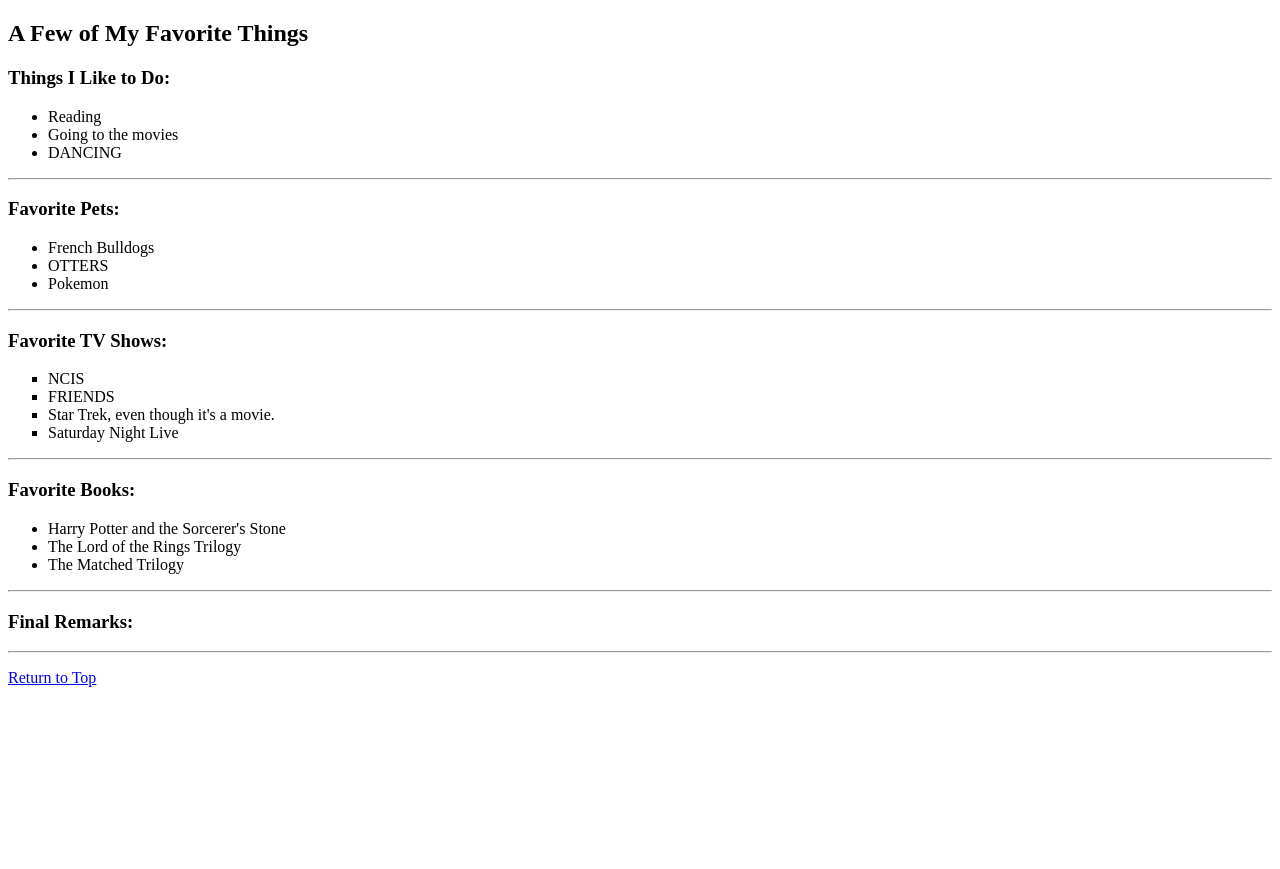
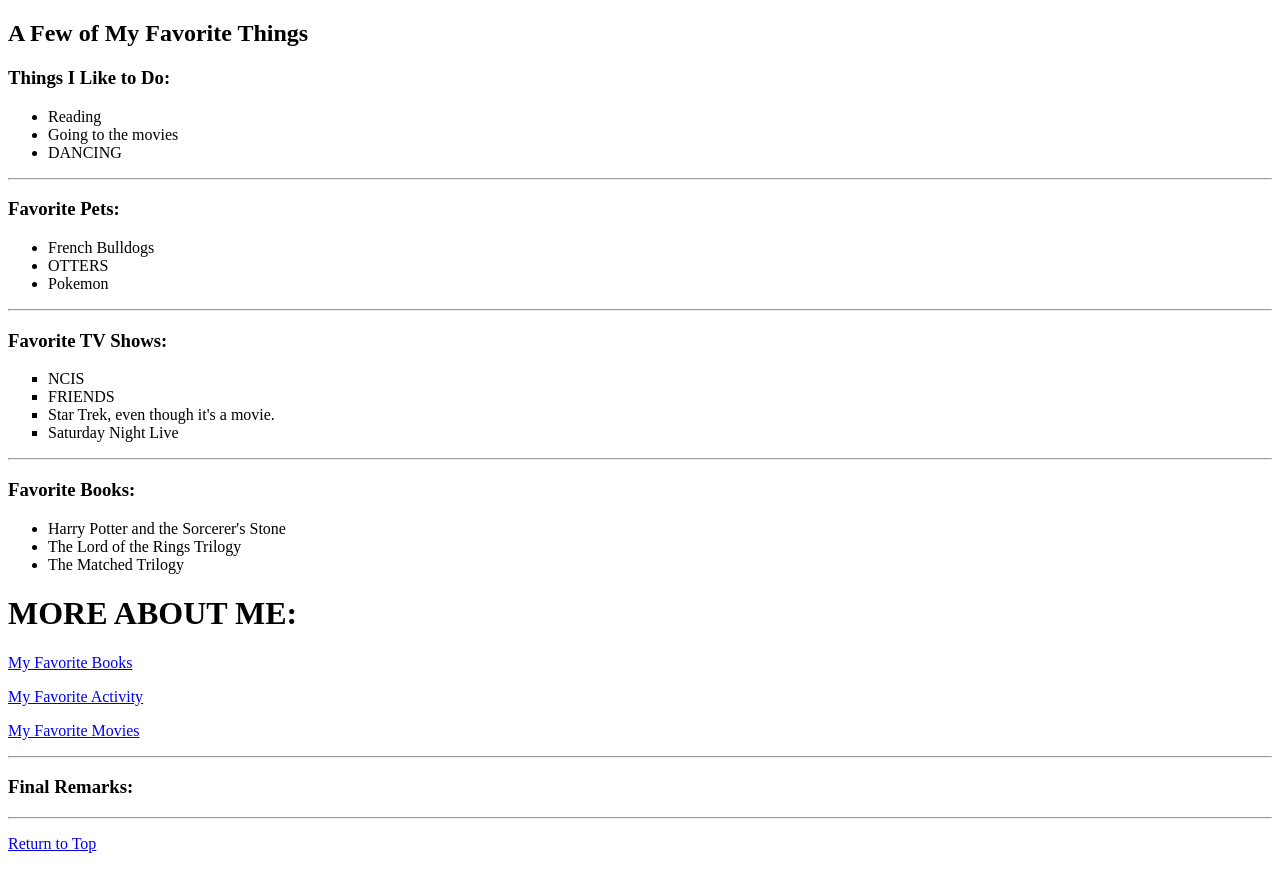
Before and after one commit to JoJoTheAceOfDiamonds/HTML3Files, a plain HTML site: page Edited.html in a window 1280 px wide. Before the commit the page ends 800 px from the top, so only its background shows below. Drawn offline with Linux system fonts and the light colour scheme.

Commit message:
I fixed Stuff

```diff
--- a/Edited.html
+++ b/Edited.html
@@ -45,7 +45,10 @@
    <li> The Lord of the Rings Trilogy</li>
    <li> The Matched Trilogy</li>
 </ul>
-
+<h1> MORE ABOUT ME:</h1>
+<a href="../HTML3Files/Pages/Reading/Reading.html"><p>My Favorite Books</p></a>
+<a href="../HTML3Files/Pages/Hiking.html"><p> My Favorite Activity</p></a>
+<a href="../HTML3Files/Pages/Movies.html"><p> My Favorite Movies</p></a>
 <hr>
 <h3>Final Remarks:</h3>
 <hr>
```
